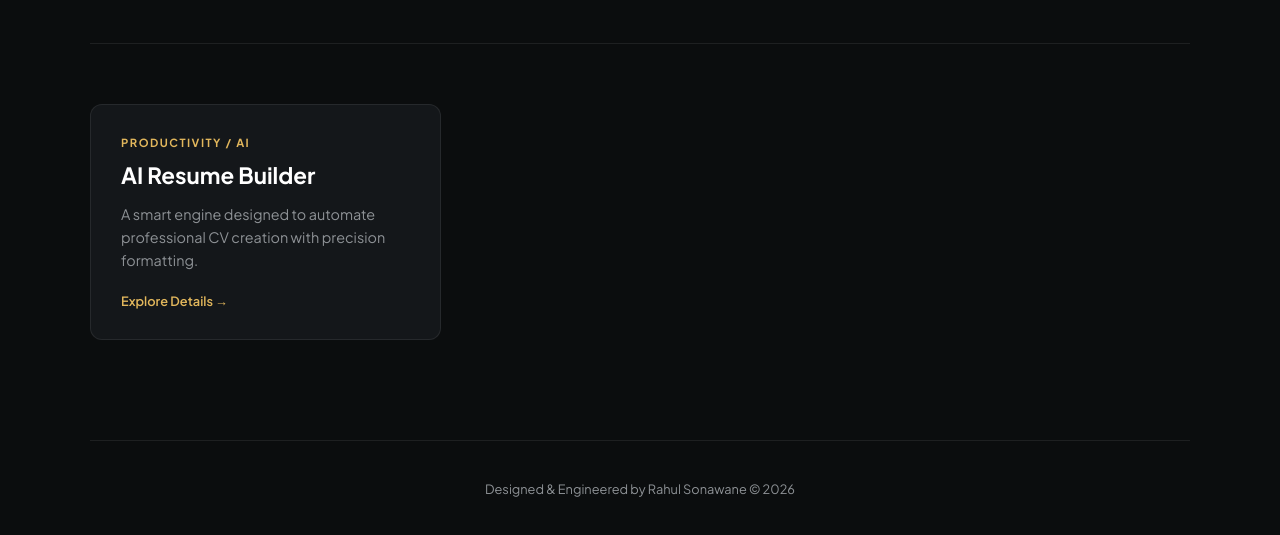
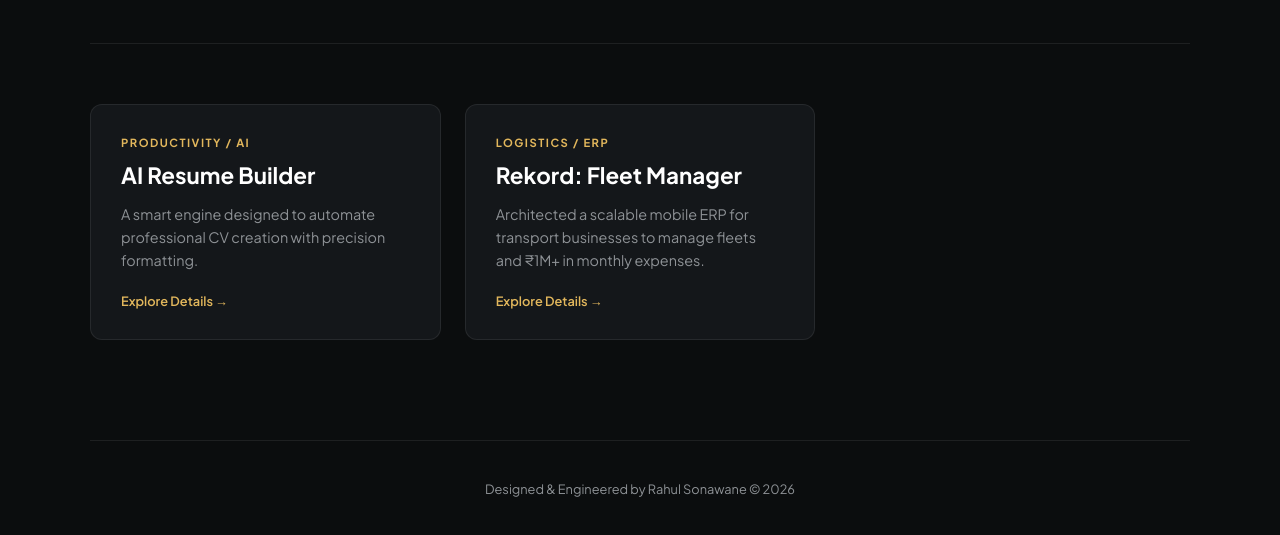
Before and after one commit to sorahul196-code/dev-vault, a plain HTML site: page index.html in a window 1280 px wide. Shown: the part 137-672 px from the top of the page. Drawn offline with Linux system fonts and the light colour scheme.

Commit message:
Update index.html

```diff
--- a/index.html
+++ b/index.html
@@ -211,18 +211,18 @@
                 platform: "Android (APK)",
                 downloadUrl: "https://github.com/RahulSonawane-rgb/AI-Resume-Builder/releases/download/v1.0.1/ResumeBuilder.apk"
             },
-            // {
-            //     id: "money-ledger",
-            //     title: "Money Ledger",
-            //     category: "Finance / Utility",
-            //     tagline: "Your Personal Financial Diary",
-            //     version: "1.0.0 Beta",
-            //     shortDesc: "A local-first, privacy-focused financial tracking and peer-to-peer debt management system.",
-            //     fullDesc: "Built to solve the complexity of tracking money owed to/by friends and family. This tool acts as a digital diary for your transactions, ensuring you never lose track of your liquidity or group investments.",
-            //     features: ["P2P Debt Tracking", "Liquidity Risk Alerts", "Investment Logs", "Browser-Only Storage"],
-            //     platform: "Web Application",
-            //     downloadUrl: "https://rahulsonawane-rgb.github.io/money-manager-ledger/"
-            // }
+            {
+                id: "rekord",
+                title: "Rekord: Fleet Manager",
+                category: "Logistics / ERP",
+                tagline: "Mobile Fleet Intelligence",
+                version: "1.0.6 Stable",
+                shortDesc: "Architected a scalable mobile ERP for transport businesses to manage fleets and ₹1M+ in monthly expenses.",
+                fullDesc: "Rekord is a cross-platform logistics solution featuring a custom Role-Based Access Control (RBAC) system. It enables secure sessions via PostgreSQL RPC functions and features a complex financial ledger module to track vehicle trips, diesel credits, and driver advances.",
+                features: ["Dual-Mode (Owner/Operator) Security", "Automated Excel Reporting (SheetJS)", "Petrol Pump & Driver Ledgers", "Offline-Resilient Sync"],
+                platform: "Cross-Platform (iOS/Android)",
+                downloadUrl: "https://github.com/RahulSonawane-rgb/rekord-fleet-manager/releases/download/v1.0.2/Rekord.apk"
+            }
         ];
 
         // --- 2. CORE ENGINE ---
```
